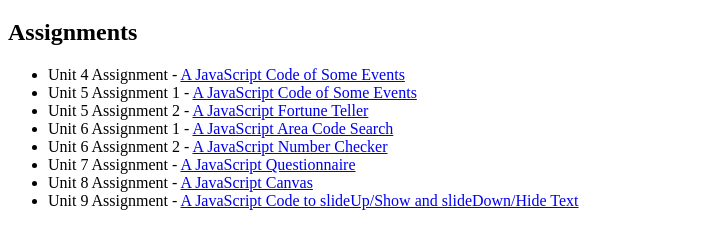
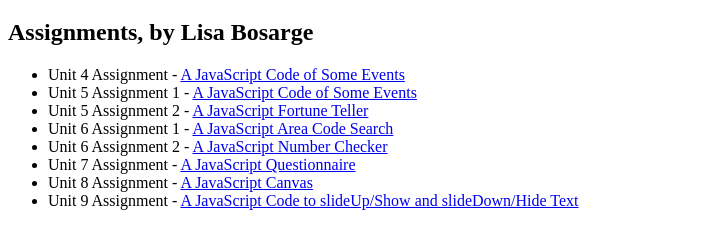
Before and after one commit to Rodolfo02002/idtlbosarge.github.io, a plain HTML site: page index.html in a window 1280 px wide. Shown: the part 61-310 px from the top of the page, without its empty margins (0-723 px from the left). Drawn offline with Linux system fonts and the light colour scheme.

Commit message:
index.html update with my name

```diff
--- a/index.html
+++ b/index.html
@@ -19,7 +19,7 @@
 	<h1>Web Programming Assignments for Spring 2019</h1>
 
 
-	<h2>Assignments</h2>
+	<h2>Assignments, by Lisa Bosarge</h2>
 
 	<ul>
 		<li>Unit 4 Assignment - <a href="idtlbosarge.github.io/stockdata.html">A JavaScript Code of Some Events</a></li>
```
